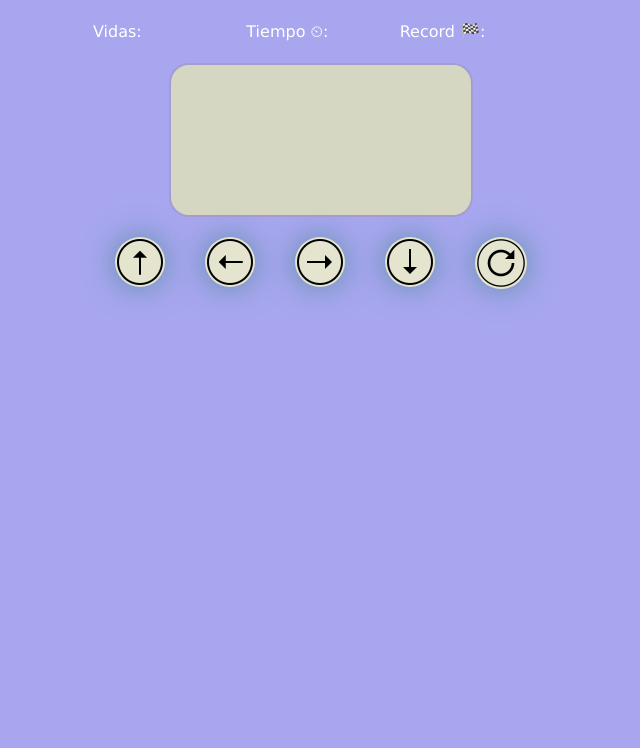
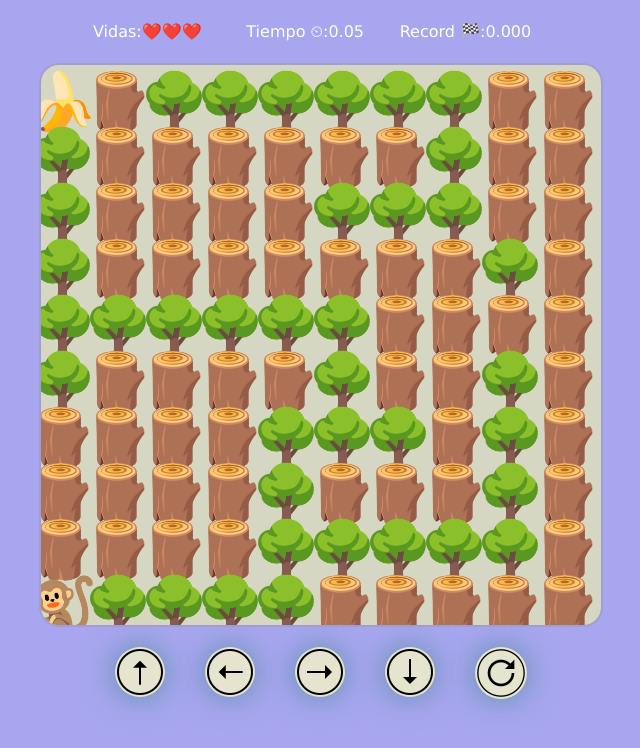
Before and after one commit to madelein04/vidioGames, a plain HTML site: page index.html in a window 1280 px wide. Shown: the whole page, without its empty margins (319-959 px from the left). Drawn offline with Linux system fonts and the light colour scheme.

Commit message:
cambios3

```diff
--- a/index.html
+++ b/index.html
@@ -24,6 +24,6 @@
         </div>
     </div>
     <script src="/maps.js"></script>
-    <script src="/games.js"></script>
+    <script src="/index.js"></script>
 </body>
 </html>
```
